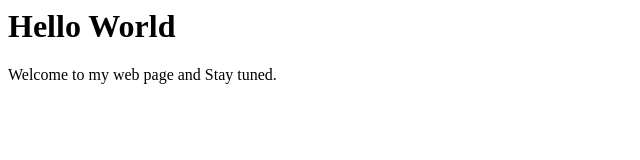
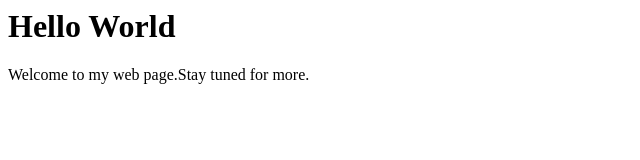
Before and after one commit to dumindya/dumindya.github.io, a plain HTML site: page index.html in a window 1280 px wide. Shown: the full height of the page, 0-640 px from the left. Drawn offline with Linux system fonts and the light colour scheme.

Commit message:
Update index.html

```diff
--- a/index.html
+++ b/index.html
@@ -4,6 +4,6 @@
 </head>
 <body>
 <h1>Hello World</h1>
-<p1>Welcome to my web page and Stay tuned.</p1>
+<p1>Welcome to my web page.Stay tuned for more.</p1>
 </body>
 </html>
```
